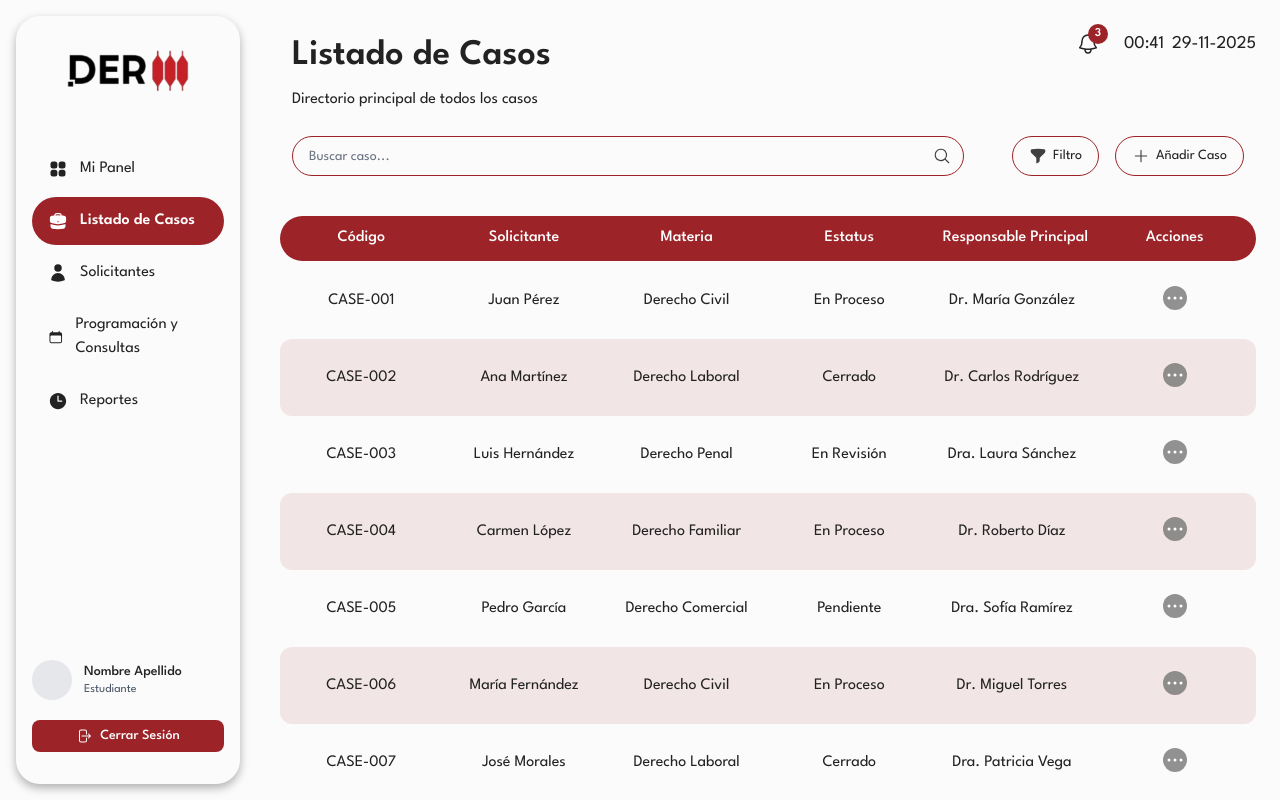
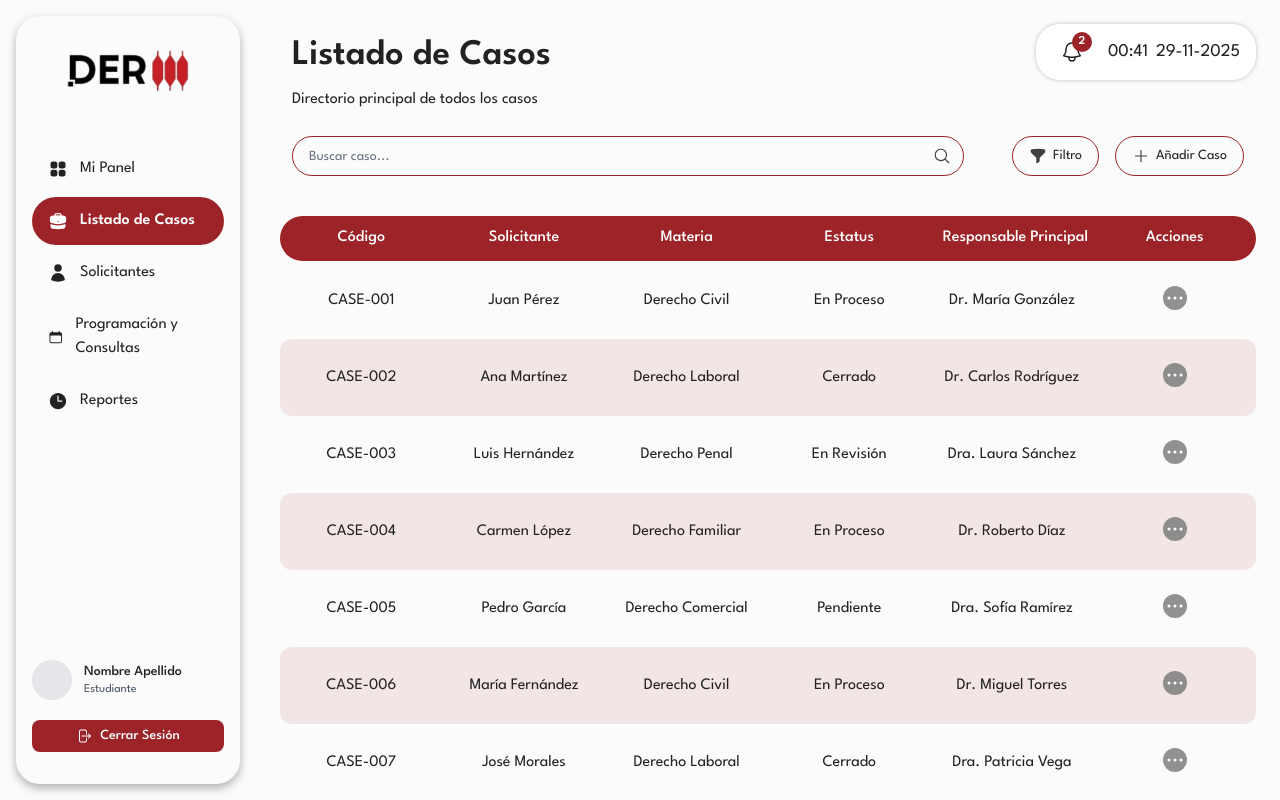
Before and after one commit to ByteWizzardd/Gestion-de-clinicas-juridicas, a Next.js app: page /dashboard/cases in a window 1280 px wide. Built offline with nearby package versions, Linux system fonts and the light colour scheme.

Commit message:
feat: menu para notificaciones y fix: fondo para notificaciones y hora

```diff
--- a/app/dashboard/layout.tsx
+++ b/app/dashboard/layout.tsx
@@ -19,8 +19,8 @@ export default function DashboardLayout({
         <Sidebar role={userRole} />
       </div>
 
-      <div className="flex-1 flex flex-col">
-        <div className="absolute top-6 right-6 flex items-center gap-4 z-10 text-lg">
+      <div className="flex-1 flex flex-col w-full">
+        <div className="absolute top-6 right-6 flex items-center gap-4 z-10 text-lg bg-white rounded-3xl shadow-[0px_0px_4px_0px_rgba(0,0,0,0.25)] px-4 py-2">
           <Notification count={3} />
           <DateTime />
         </div>
--- a/components/ui/Notification.tsx
+++ b/components/ui/Notification.tsx
@@ -1,20 +1,118 @@
 'use client';
 
 import { BellIcon } from '@heroicons/react/24/outline';
+import DropdownMenu from './DropdownMenu';
+import { AnimatePresence, motion } from 'motion/react';
 
 interface NotificationProps {
   count?: number;
   onClick?: () => void;
 }
 
+interface NotificationItem {
+  id: string;
+  title: string;
+  message: string;
+  time: string;
+  read?: boolean;
+}
+
 export default function Notification({ count = 0, onClick }: NotificationProps) {
-  return (
-    <button onClick={onClick} className="relative flex items-center justify-center p-2 cursor-pointer" aria-label="Notificaciones">
+  // Datos de ejemplo de notificaciones
+  const notifications: NotificationItem[] = [
+    {
+      id: '1',
+      title: 'Nuevo caso asignado',
+      message: 'Se te ha asignado un nuevo caso de materia familiar',
+      time: 'Hace 5 minutos',
+      read: false
+    },
+    {
+      id: '2',
+      title: 'Recordatorio de cita',
+      message: 'Tienes una cita programada para mañana a las 10:00 AM',
+      time: 'Hace 1 hora',
+      read: false
+    },
+    {
+      id: '3',
+      title: 'Actualización de caso',
+      message: 'El caso #12345 ha sido actualizado',
+      time: 'Hace 2 horas',
+      read: true
+    }
+  ];
+
+  const unreadCount = notifications.filter(n => !n.read).length;
+
+  const triggerButton = (isOpen: boolean) => (
+    <button
+      className="relative flex items-center justify-center p-2 cursor-pointer hover:bg-neutral-100 rounded-lg transition-colors"
+      aria-label="Notificaciones"
+    >
       <BellIcon className="w-6 h-6 text-foreground"/>
-      {count > 0 && (
+      {unreadCount > 0 && (
         <span className="absolute top-0 right-0 flex items-center justify-center w-5 h-5 text-xs font-semibold text-white bg-primary rounded-full">
-          {count > 9 ? '9+' : count}
-        </span>)}
+          {unreadCount > 9 ? '9+' : unreadCount}
+        </span>
+      )}
     </button>
   );
+
+  return (
+    <DropdownMenu
+      trigger={triggerButton}
+      align="right"
+      menuClassName="w-80"
+    >
+      <AnimatePresence>
+        <motion.div
+          initial={{ opacity: 0, y: -10, scale: 0.95 }}
+          animate={{ opacity: 1, y: 0, scale: 1 }}
+          exit={{ opacity: 0, y: -10, scale: 0.95 }}
+          transition={{ duration: 0.2, ease: 'easeOut' }}
+          className="bg-white border border-gray-200 rounded-xl shadow-xl max-h-96 overflow-auto"
+        >
+          <div className="p-4 border-b border-gray-200">
+            <h3 className="text-lg font-semibold text-neutral-800">Notificaciones</h3>
+          </div>
+          <div className="max-h-80 overflow-y-auto">
+            {notifications.length > 0 ? (
+              notifications.map((notification) => (
+                <button
+                  key={notification.id}
+                  className={`
+                    w-full px-4 py-3 text-left hover:bg-gray-50 transition-colors border-b border-gray-100 last:border-b-0
+                    ${!notification.read ? 'bg-primary-light/10' : ''}
+                  `}
+                >
+                  <div className="flex items-start gap-3">
+                    {!notification.read && (
+                      <div className="w-2 h-2 bg-primary rounded-full mt-2 flex-shrink-0"></div>
+                    )}
+                    <div className="flex-1 min-w-0">
+                      <p className="text-sm font-medium text-neutral-800">{notification.title}</p>
+                      <p className="text-xs text-neutral-600 mt-1 line-clamp-2">{notification.message}</p>
+                      <p className="text-xs text-neutral-500 mt-1">{notification.time}</p>
+                    </div>
+                  </div>
+                </button>
+              ))
+            ) : (
+              <div className="px-4 py-8 text-sm text-gray-500 text-center">
+                No hay notificaciones
+              </div>
+            )}
+          </div>
+          {notifications.length > 0 && (
+            <div className="p-3 border-t border-gray-200">
+              <button className="w-full text-sm text-primary hover:text-primary/80 font-medium">
+                Ver todas las notificaciones
+              </button>
+            </div>
+          )}
+        </motion.div>
+      </AnimatePresence>
+    </DropdownMenu>
+  );
 }
```
